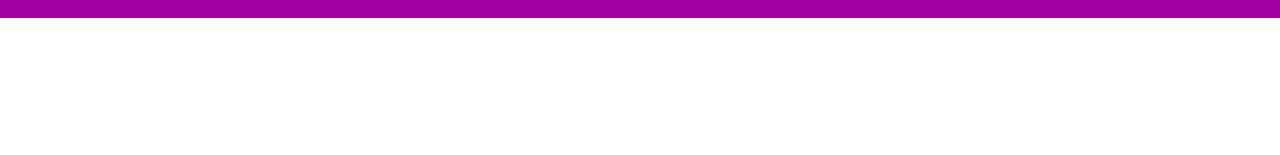
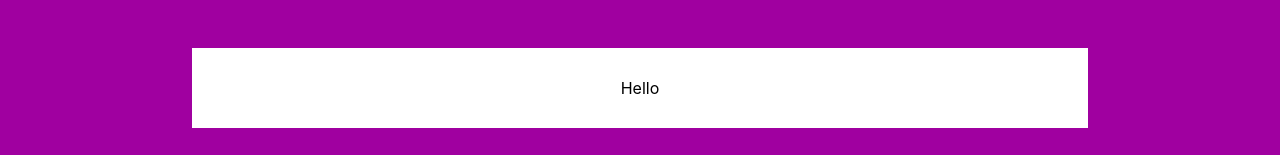
Before and after one commit to ThibaultVerin/React-Redux-Store, a React (Create React App) app: page / in a window 1280 px wide. Shown: the part 855-1010 px from the top of the page. Before the commit the page ends 873 px from the top, so only its background shows below. Built offline with nearby package versions, Linux system fonts and the light colour scheme.

Commit message:
setting up comments component

```diff
--- a/public/index.html
+++ b/public/index.html
@@ -2,14 +2,13 @@
 <html lang="en">
   <head>
     <meta charset="utf-8" />
-    <link rel="icon" href="%PUBLIC_URL%/favicon.ico" />
     <meta name="viewport" content="width=device-width, initial-scale=1" />
     <meta name="theme-color" content="#000000" />
     <meta
       name="description"
       content="Web site created using create-react-app"
     />
-    <link rel="apple-touch-icon" href="%PUBLIC_URL%/logo192.png" />
+    <link rel="icon" href="%PUBLIC_URL%/favicon.ico" />
     <!--
       manifest.json provides metadata used when your web app is installed on a
       user's mobile device or desktop. See https://developers.google.com/web/fundamentals/web-app-manifest/
--- a/src/App.js
+++ b/src/App.js
@@ -3,6 +3,7 @@ import store from './Redux/Store';
 import { Root, Title } from './components/style';
 import HighTechDevices from './components/HighTechDevicesHooks';
 import SmallDevices from './components/SmallDevicesHooks';
+import Comments from './components/Comments';
 // import SmallDevices from './components/SmallDevicesConnect';
 
 function App() {
@@ -14,6 +15,7 @@ function App() {
       <Root>
         <SmallDevices warning='This item is not available at the moment' />
         <HighTechDevices />
+        <Comments />
       </Root>
       </>
     </Provider>
--- a/src/Redux/Store.js
+++ b/src/Redux/Store.js
@@ -7,8 +7,6 @@ const rootReducer = combineReducers({
     highTechDevices: hightTechDevicesReducer
 });
 
-
-
 const store = createStore(rootReducer);
 
 export default store;
--- /dev/null
+++ b/src/components/Comments.js
@@ -0,0 +1,22 @@
+import React from 'react'
+
+import styled from 'styled-components';
+
+export const CommentsContainer = styled.div`
+    width: 70%;
+    text-align: center;
+    background-color: #fff;
+    margin: 30px 0;
+    padding: 30px 0;
+`
+
+const Comments = () => {
+
+    return (
+        <CommentsContainer>
+            Hello
+        </CommentsContainer>
+    )
+}
+
+export default Comments
--- a/src/components/HighTechDevicesHooks.js
+++ b/src/components/HighTechDevicesHooks.js
@@ -31,11 +31,7 @@ export const highTechItems = [
         src: tv,
         stock: 29
     }
-]
-
-const handleClick = () => {
-
-}
+];
 
 const HighTechDevices = () => {
 
--- a/src/components/style.js
+++ b/src/components/style.js
@@ -91,4 +91,5 @@ export const CountButton = styled.button`
     color: #fff;
     font-size: 17px;
     font-weight: bolder;
+    cursor: pointer;
 `
```
Also changed, not shown: public/manifest.json.
